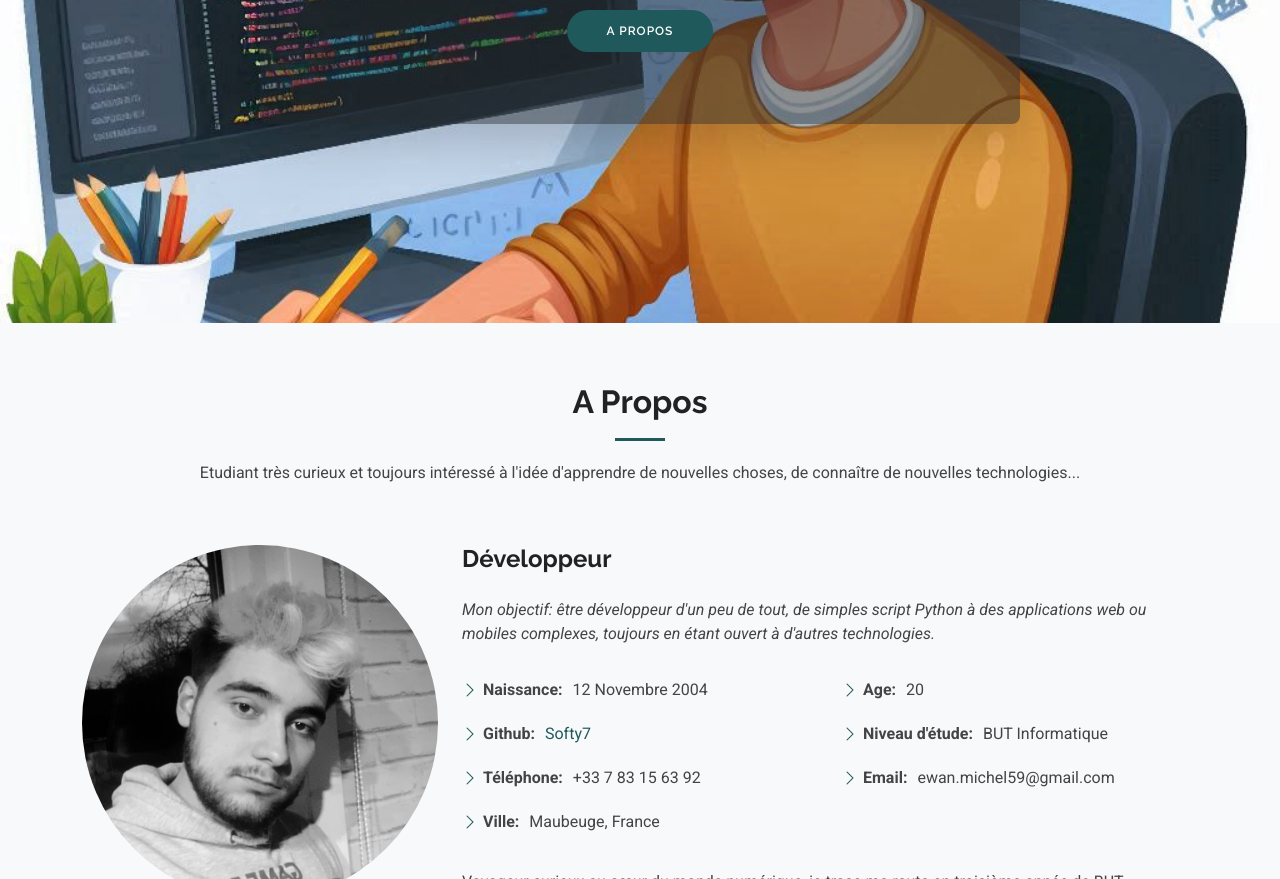
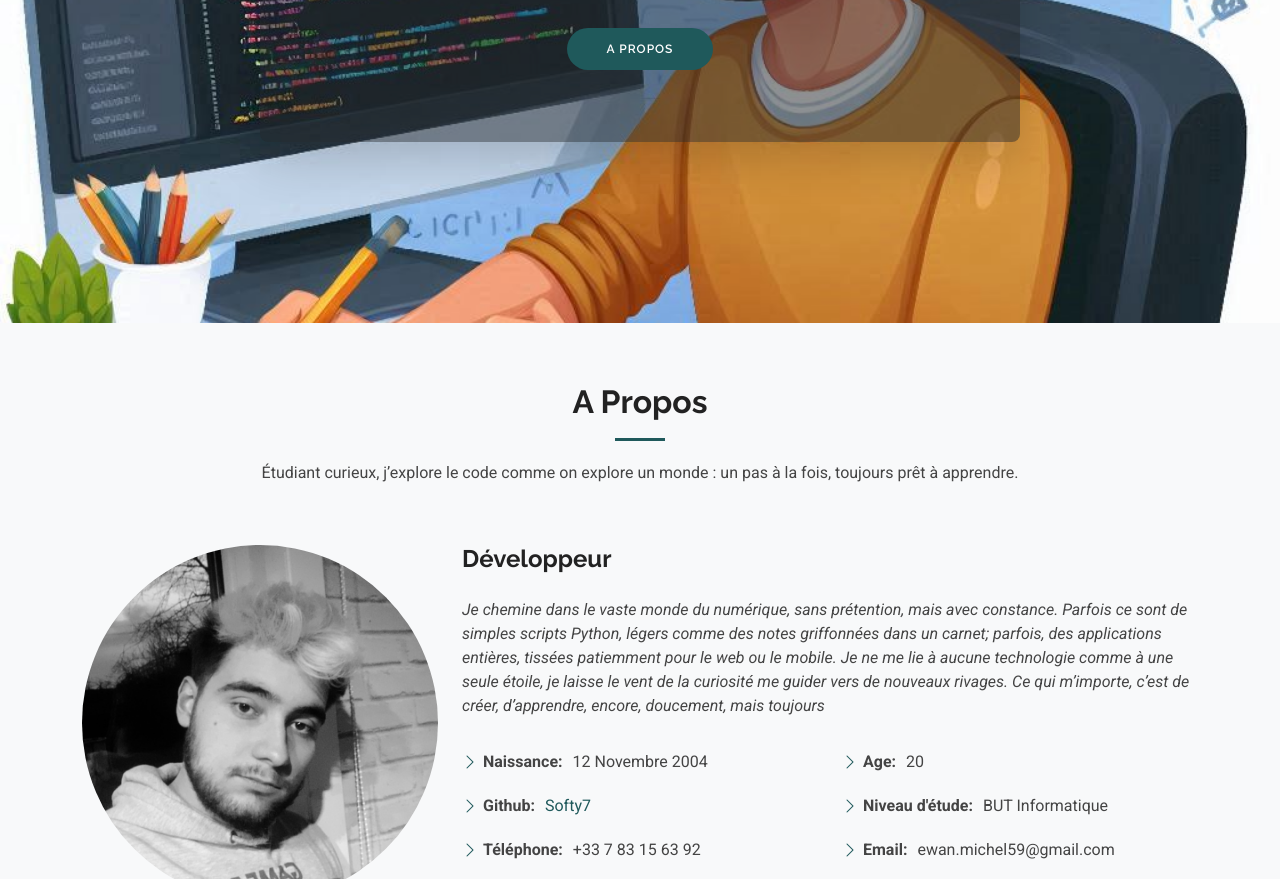
Before and after one commit to Softy7/Portfolio, a plain HTML site: page index.html in a window 1280 px wide. Shown: the part 478-1357 px from the top of the page. Drawn offline with Linux system fonts and the light colour scheme.

Commit message:
Nouveaux textes

```diff
--- a/index.html
+++ b/index.html
@@ -78,7 +78,7 @@
           <div class="col-lg-8 bg-dark bg-opacity-50 p-5 rounded-3 shadow-lg">
             <br>
             <h2>Ewan Michel</h2>
-            <p>Etudiant en informatique côté développement, de Maubeuge.</p>
+            <p>Etudiant en informatique en développement logiciel, basé à Maubeuge.</p>
             <a href="#about" class="btn-get-started opacity-100">A propos</a>
             <br>
             <br>
@@ -94,7 +94,7 @@
       <!-- Section Title -->
       <div class="container section-title" data-aos="fade-up">
         <h2>A Propos</h2>
-        <p>Etudiant très curieux et toujours intéressé à l'idée d'apprendre de nouvelles choses, de connaître de nouvelles technologies...</p>
+        <p>Étudiant curieux, j’explore le code comme on explore un monde : un pas à la fois, toujours prêt à apprendre.</p>
       </div><!-- End Section Title -->
 
       <div class="container" data-aos="fade-up" data-aos-delay="100">
@@ -106,7 +106,12 @@
           <div class="col-lg-8 content">
             <h2>Développeur</h2>
             <p class="fst-italic py-3">
-              Mon objectif: être développeur d'un peu de tout, de simples script Python à des applications web ou mobiles complexes, toujours en étant ouvert à d'autres technologies.
+              Je chemine dans le vaste monde du numérique, sans prétention, mais avec constance.
+              Parfois ce sont de simples scripts Python, légers comme des notes griffonnées dans un carnet;
+              parfois, des applications entières, tissées patiemment pour le web ou le mobile.
+              Je ne me lie à aucune technologie comme à une seule étoile,
+              je laisse le vent de la curiosité me guider vers de nouveaux rivages.
+              Ce qui m’importe, c’est de créer, d’apprendre, encore, doucement, mais toujours
             </p>
             <div class="row">
               <div class="col-lg-6">
```
